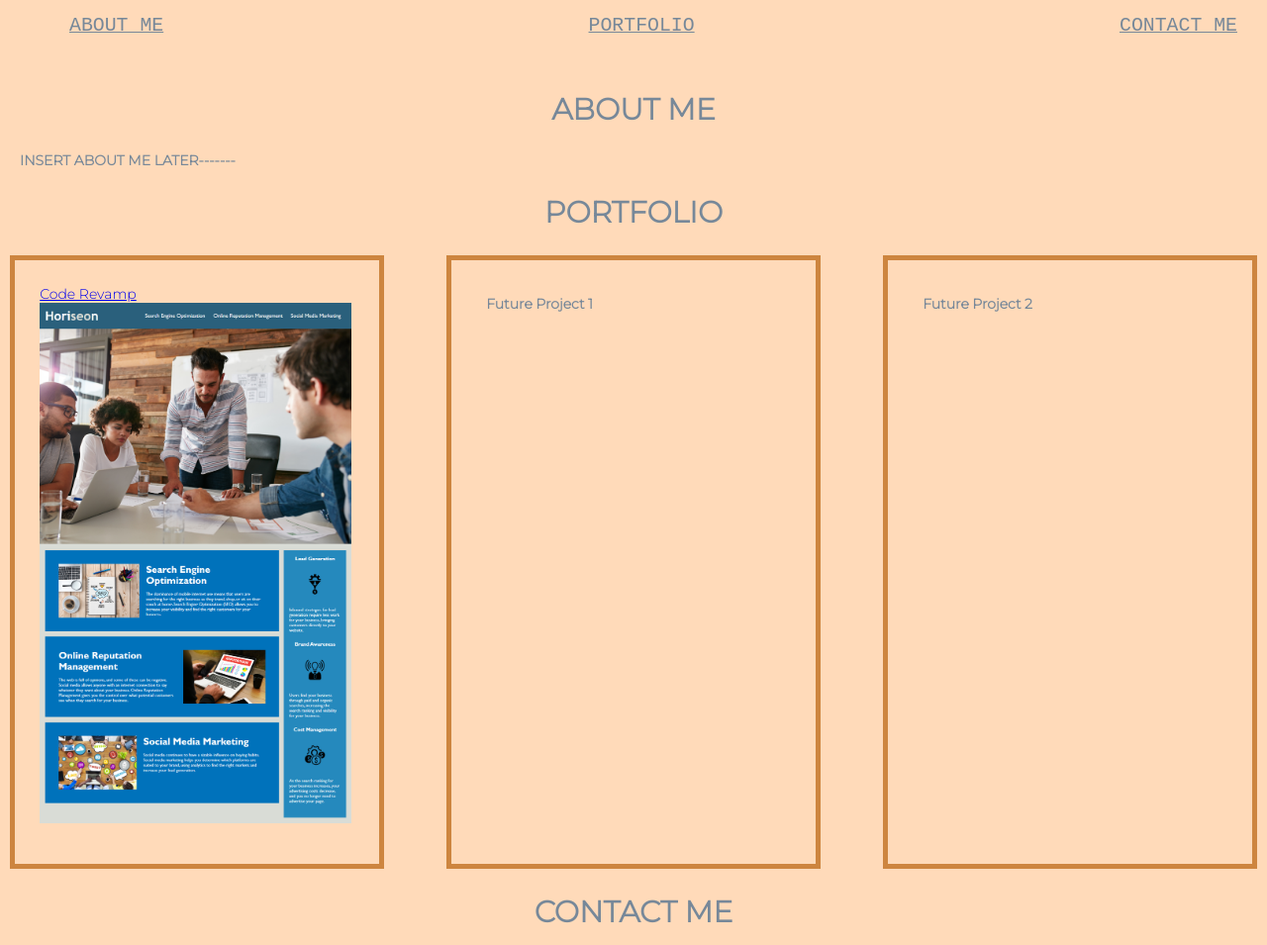
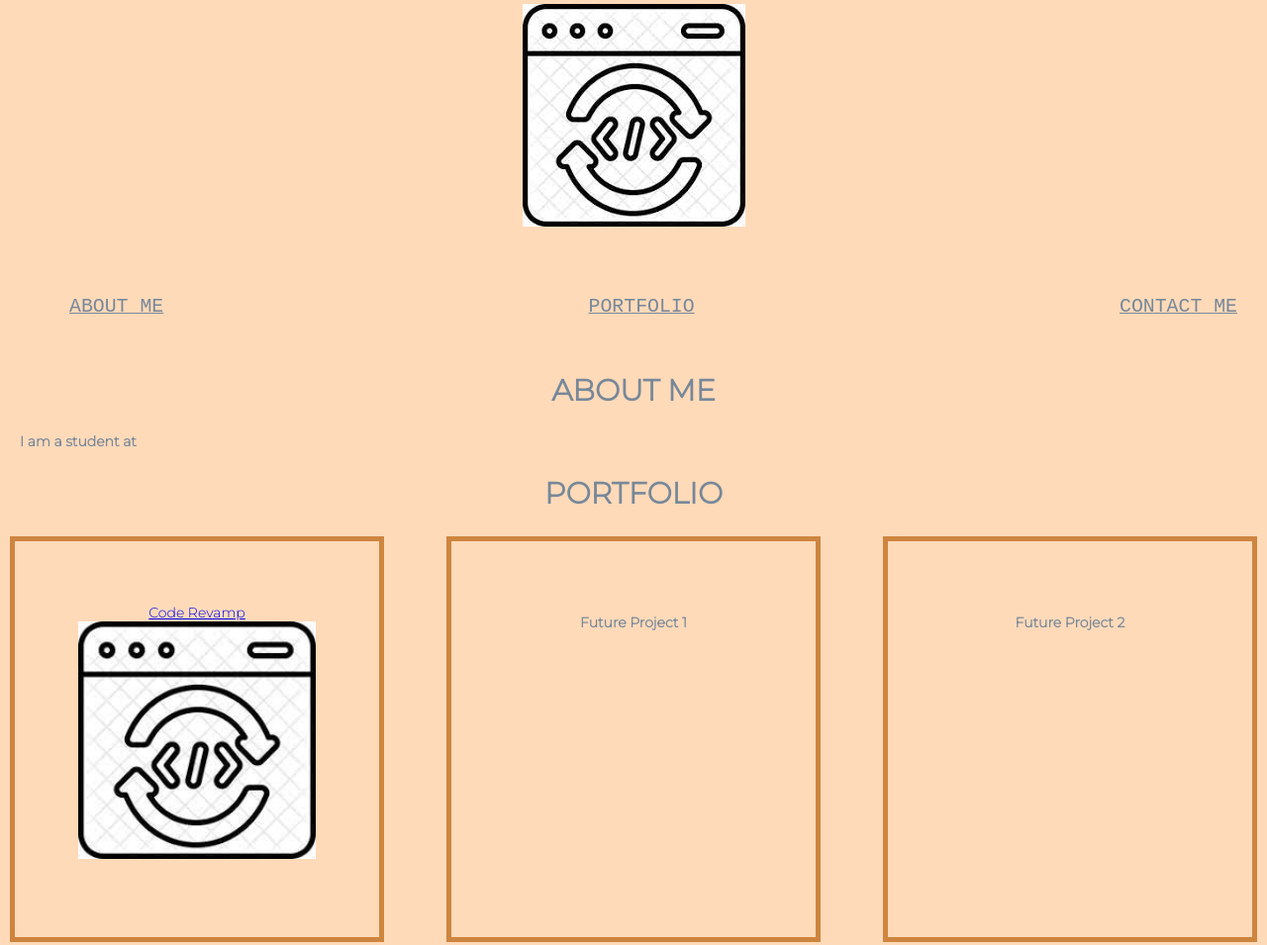
Before and after one commit to catdelaney/Professional-Portfolio, a plain HTML site: page index.html in a window 1280 px wide. Shown: the part 219-1174 px from the top of the page at 99% size. Drawn offline with Linux system fonts and the light colour scheme.

Commit message:
added photos and more edits

```diff
--- a/assets/style.css
+++ b/assets/style.css
@@ -68,9 +68,10 @@ body{
 }
 
 .projectImages{
-    padding: 2%;
+    padding: 5%;
     border: 5px solid peru;
     width: 30%;
+    text-align: center;
 }
 
 /*Button*/
--- a/index.html
+++ b/index.html
@@ -13,15 +13,15 @@
 <body>
   <header class="header">
     <h1>CATHERINE DELANEY</h1>
+    <img src="./assets/code revamp.jpeg" alt="Photo"></img>
     <nav>
-      <ul class="hero-image">
+      <ul>
         <a href="#ABOUT ME">ABOUT ME</a>
         <a href="#PORTFOLIO">PORTFOLIO</a>
         <a href="#CONTACT ME">CONTACT ME</a>
       </ul>
     </nav>
   </header>
-  <div class="hero-image"></div>
 
   <main>
     <div class="hero-text">
@@ -29,7 +29,7 @@
     </div>
 
     <section>
-      <h3>INSERT ABOUT ME LATER-------</h3>
+      <h3>I am a student at </h3>
       <p></p>
     </section>
 
@@ -40,7 +40,7 @@
     <section class="portfolioSection">
       <article class="projectImages">
         <a href=https://github.com/catdelaney/UoT-Module1-Challenge>Code Revamp</a>
-        <img class="imageCard" src="./assets/ORIGINAL PAGE.png" alt="screenshot of webpage" />
+        <img class="imageCard" src="./assets/code revamp.jpeg" alt="screenshot of webpage" />
         <p></p>
       </article>
 
@@ -61,7 +61,7 @@
     </div>
 
     <section class="contactMe">
-      <a href="">
+      <a href="www.linkedin.com/in/catherine-delaney626">
         <h3>Linked In</h3>
       </a>
       <a href="">
```
Also changed, not shown: assets/Catherine.jpg (added), assets/code revamp.jpeg (added), assets/wallpaper.png (added).
